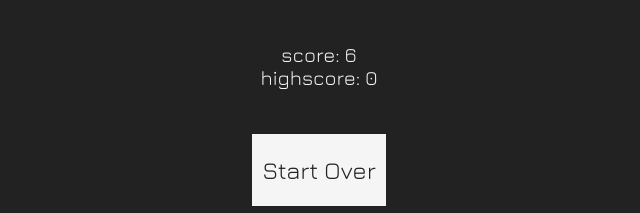
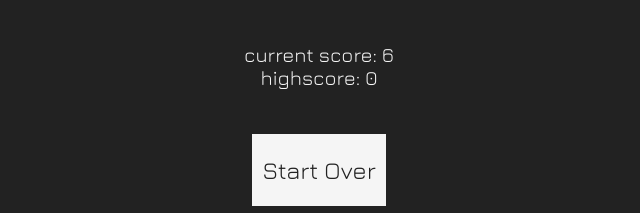
Before and after one commit to croc92/guess_game, a plain HTML site: page index.html in a window 1280 px wide. Shown: the part 435-648 px from the top of the page, 321-961 px from the left. Drawn offline with nearby package versions, Linux system fonts and the light colour scheme.

Commit message:
Update index.html

```diff
--- a/index.html
+++ b/index.html
@@ -27,7 +27,7 @@
             <button class="btn check">Check</button>
         </section>
         <section>
-            <p class="par-score">score: <span class="score">6</span></p>
+            <p class="par-score">current score: <span class="score">6</span></p>
             <p class="par-highscore">highscore: <span class="highscore">0</span></p>
         </section>
         <section>
```
